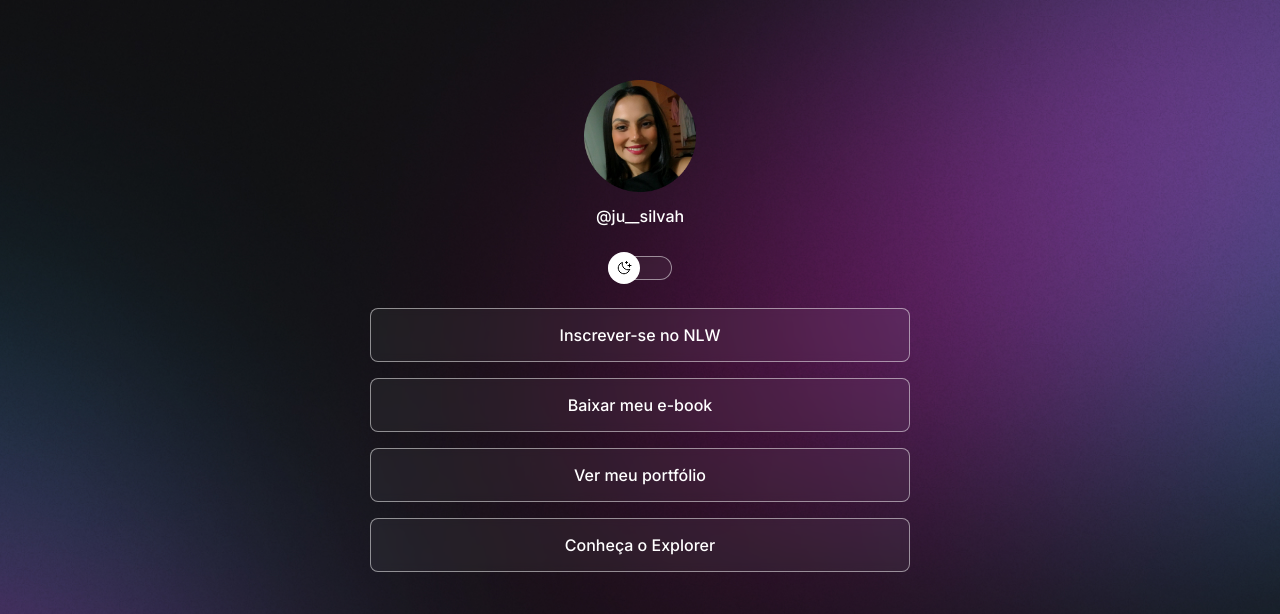
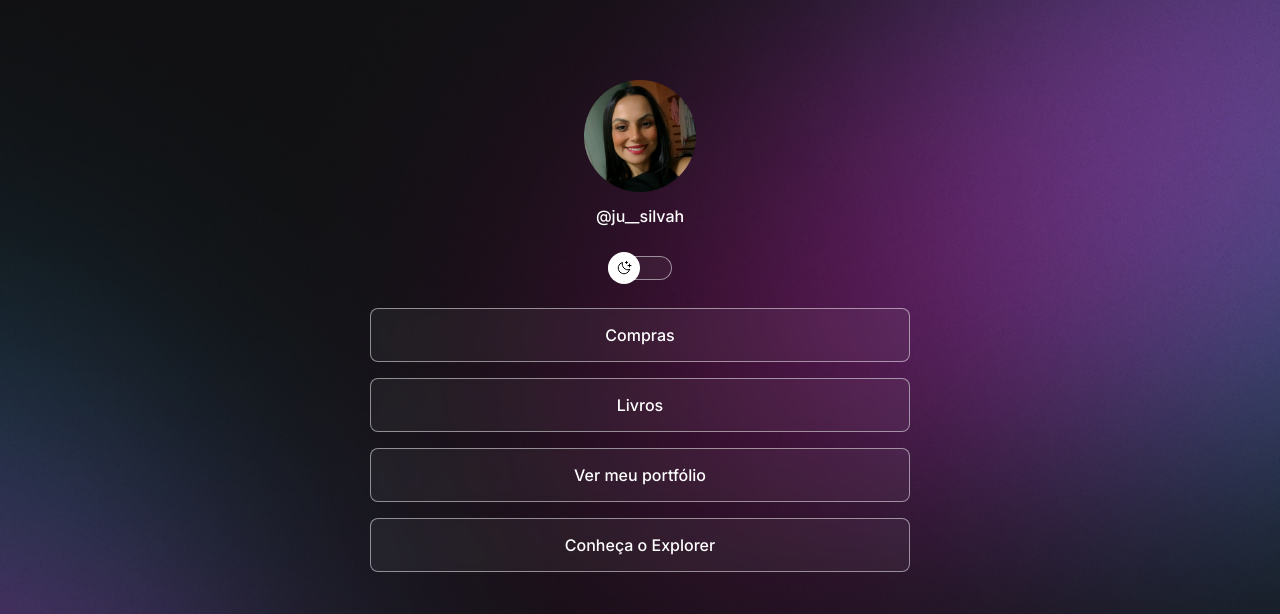
Before and after one commit to juliana-silva-hub/devLinks, a plain HTML site: page index.html in a window 1280 px wide. Shown: the top 614 px of the page. Drawn offline with nearby package versions, Linux system fonts and the light colour scheme.

Commit message:
novas atualizações do social links

```diff
--- a/index.html
+++ b/index.html
@@ -28,11 +28,11 @@
 
     <ul>
       <li>
-        <a href="#">Inscrever-se no NLW</a>
+        <a href="#">Compras</a>
       </li>
 
       <li>
-        <a href="#">Baixar meu e-book</a>
+        <a href="#">Livros</a>
       </li>
 
       <li>
@@ -40,7 +40,7 @@
       </li>
 
       <li>
-        <a href="#" target="_blank">Conheça o Explorer</a>
+        <a href="https://app.rocketseat.com.br/journey/explorer/overview" target="_blank">Conheça o Explorer</a>
       </li>
     </ul>
     <div id="social-links">
```
